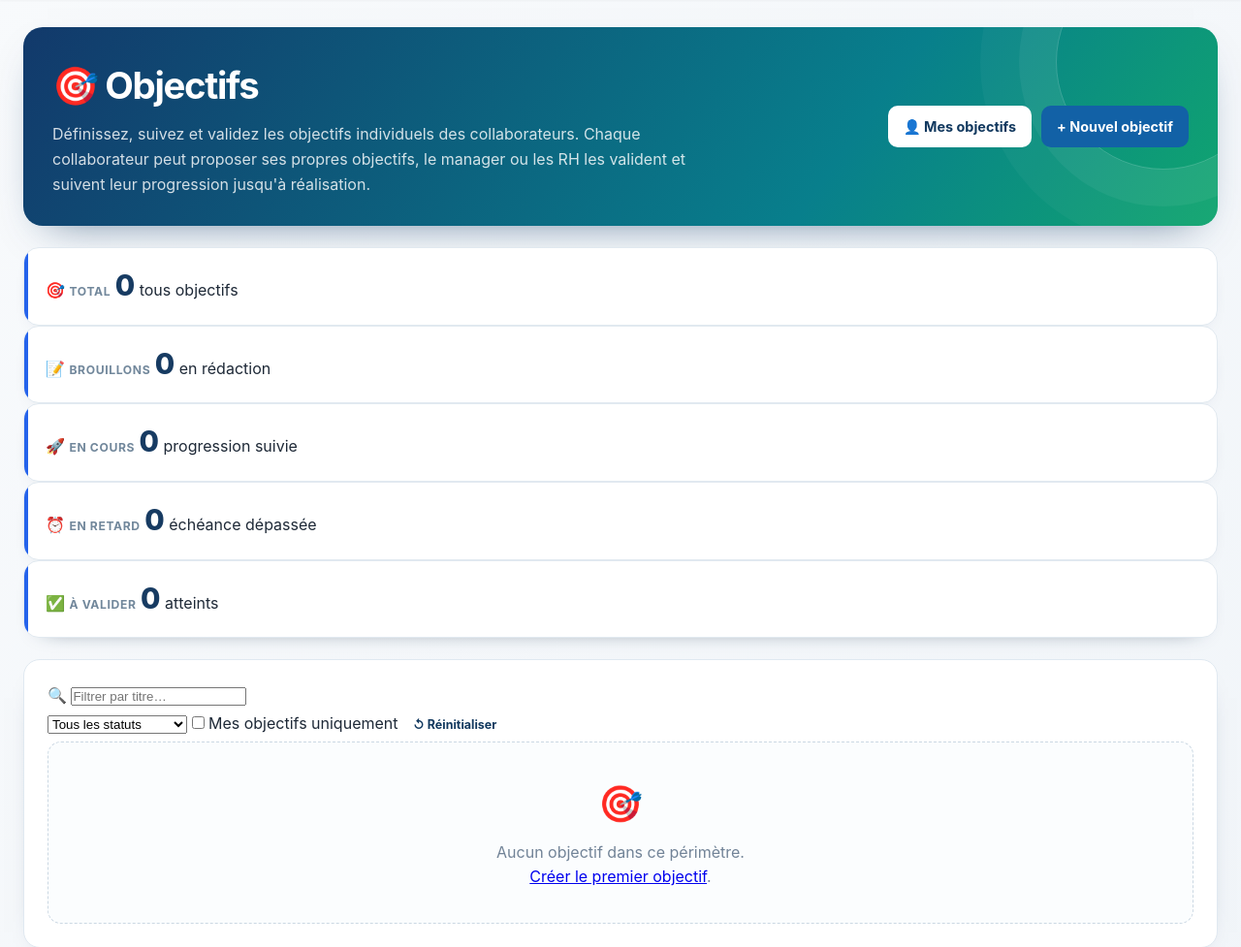
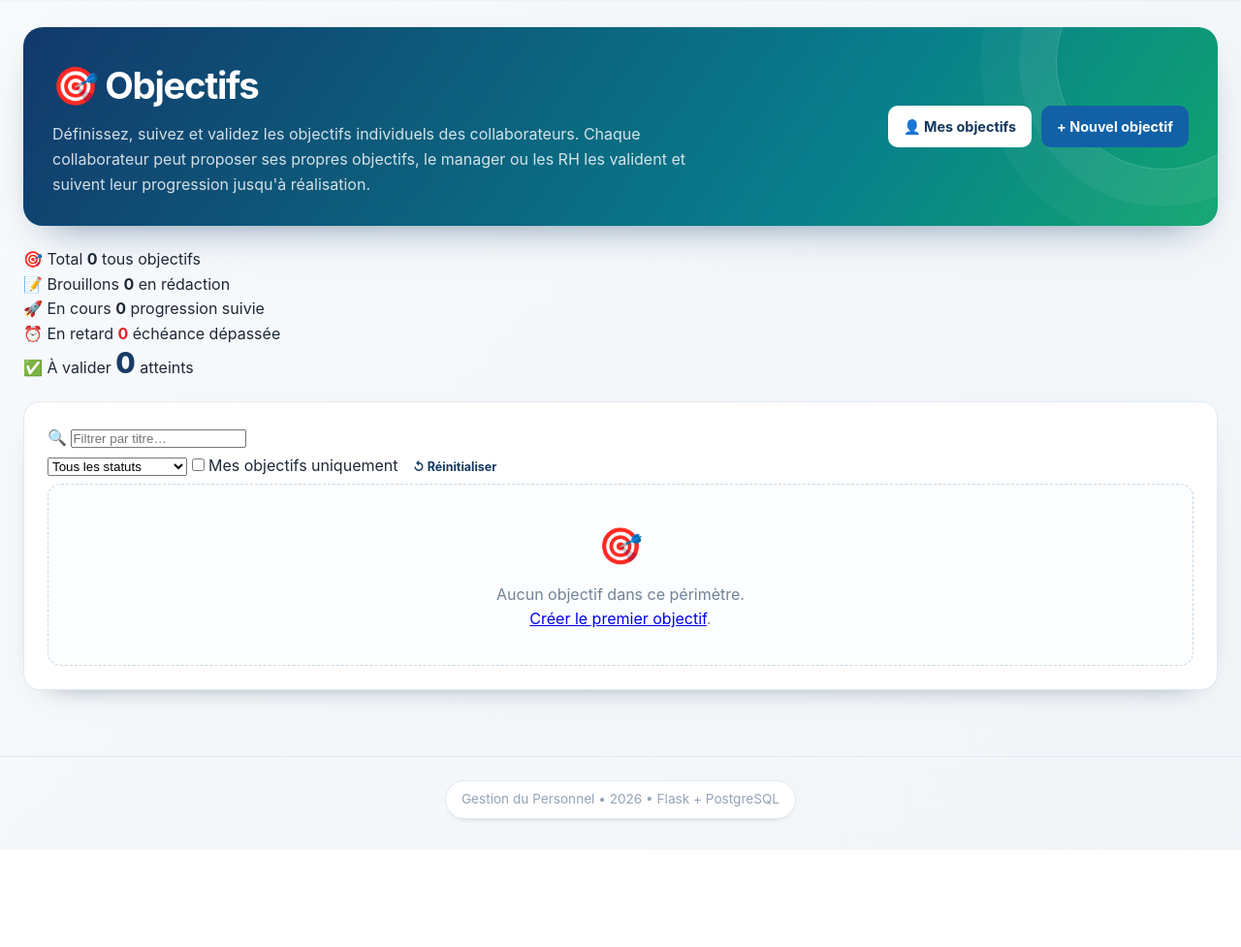
Before and after one commit to Stevyne/Gestion-de-personnel, a Flask app: page /objectifs in a window 1280 px wide. Shown: the part 63-1040 px from the top of the page at 97% size. After the commit the page ends 940 px from the top, so only its background shows below. Run offline with Flask 3, Linux system fonts and the light colour scheme; the visitor is signed in with stand-in values (Sample User, id 1); data that the repository does not hold is empty; parts of the project's set-up code (start-up, migrations or seed data) failed here and were passed over; some libraries are stand-ins or nearby versions.

Commit message:
design align

```diff
--- a/static/competences.css
+++ b/static/competences.css
@@ -71,7 +71,7 @@
 .skill-empty a { color:var(--skill-accent-2); font-weight:700; text-decoration:none; }
 
 /* Responsive */
-@media (max-width:640px) {
+@media (max-width:600px) {
   .skill-grid { grid-template-columns:1fr; }
   .skill-emp-header { flex-direction:column; align-items:flex-start; padding:19px; }
   .skill-emp-actions { margin-left:0; width:100%; }
--- a/templates/objectifs/objectifs_liste.html
+++ b/templates/objectifs/objectifs_liste.html
@@ -15,35 +15,35 @@
   </section>
 
   <section class="obj-stats">
-    <div class="stat-card acc-total">
-      <span class="stat-ico">🎯</span>
-      <span class="stat-label">Total</span>
-      <strong class="stat-value">{{ comptes.get('total',0) }}</strong>
-      <span class="stat-sub">tous objectifs</span>
+    <div class="obj-stat-card acc-total">
+      <span class="obj-stat-card-ico">🎯</span>
+      <span class="obj-stat-card-label">Total</span>
+      <strong class="obj-stat-card-value">{{ comptes.get('total',0) }}</strong>
+      <span class="obj-stat-card-sub">tous objectifs</span>
     </div>
-    <div class="stat-card acc-brouillon">
-      <span class="stat-ico">📝</span>
-      <span class="stat-label">Brouillons</span>
-      <strong class="stat-value">{{ comptes.get('brouillon',0) }}</strong>
-      <span class="stat-sub">en rédaction</span>
+    <div class="obj-stat-card acc-brouillon">
+      <span class="obj-stat-card-ico">📝</span>
+      <span class="obj-stat-card-label">Brouillons</span>
+      <strong class="obj-stat-card-value">{{ comptes.get('brouillon',0) }}</strong>
+      <span class="obj-stat-card-sub">en rédaction</span>
     </div>
-    <div class="stat-card acc-cours">
-      <span class="stat-ico">🚀</span>
-      <span class="stat-label">En cours</span>
-      <strong class="stat-value">{{ comptes.get('en_cours',0) }}</strong>
-      <span class="stat-sub">progression suivie</span>
+    <div class="obj-stat-card acc-cours">
+      <span class="obj-stat-card-ico">🚀</span>
+      <span class="obj-stat-card-label">En cours</span>
+      <strong class="obj-stat-card-value">{{ comptes.get('en_cours',0) }}</strong>
+      <span class="obj-stat-card-sub">progression suivie</span>
     </div>
-    <div class="stat-card acc-retard">
-      <span class="stat-ico">⏰</span>
-      <span class="stat-label">En retard</span>
-      <strong class="stat-value" style="color:#dc2626;">{{ comptes.get('en_retard',0) }}</strong>
-      <span class="stat-sub">échéance dépassée</span>
+    <div class="obj-stat-card acc-retard">
+      <span class="obj-stat-card-ico">⏰</span>
+      <span class="obj-stat-card-label">En retard</span>
+      <strong class="obj-stat-card-value" style="color:#dc2626;">{{ comptes.get('en_retard',0) }}</strong>
+      <span class="obj-stat-card-sub">échéance dépassée</span>
     </div>
-    <div class="stat-card acc-valider">
-      <span class="stat-ico">✅</span>
-      <span class="stat-label">À valider</span>
+    <div class="obj-stat-card acc-valider">
+      <span class="obj-stat-card-ico">✅</span>
+      <span class="obj-stat-card-label">À valider</span>
       <strong class="stat-value obj-accent-link">{{ comptes.get('atteint',0) }}</strong>
-      <span class="stat-sub">atteints</span>
+      <span class="obj-stat-card-sub">atteints</span>
     </div>
   </section>
 
```
Also changed, not shown: static/objectifs.css (+12 -12 lines).
